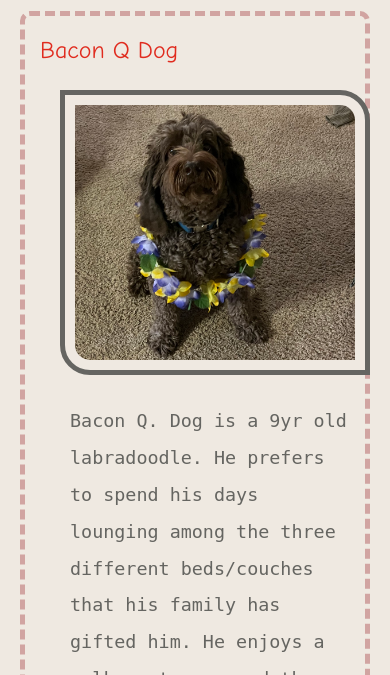
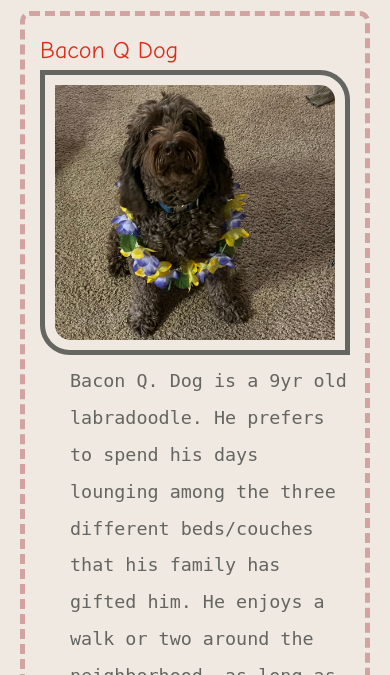
Before and after one commit to TiyingLi/mobile_view, a plain HTML site: page index.html in a window 390 px wide. Shown: the part 169-844 px from the top of the page. Drawn offline with Linux system fonts and the light colour scheme.

Commit message:
Update style.css

```diff
--- a/css/style.css
+++ b/css/style.css
@@ -193,6 +193,8 @@ ol {
     nav {
         margin: 20px auto;
     }
-
+    img {
+        margin: 0px;
+    }
 
 }
```
